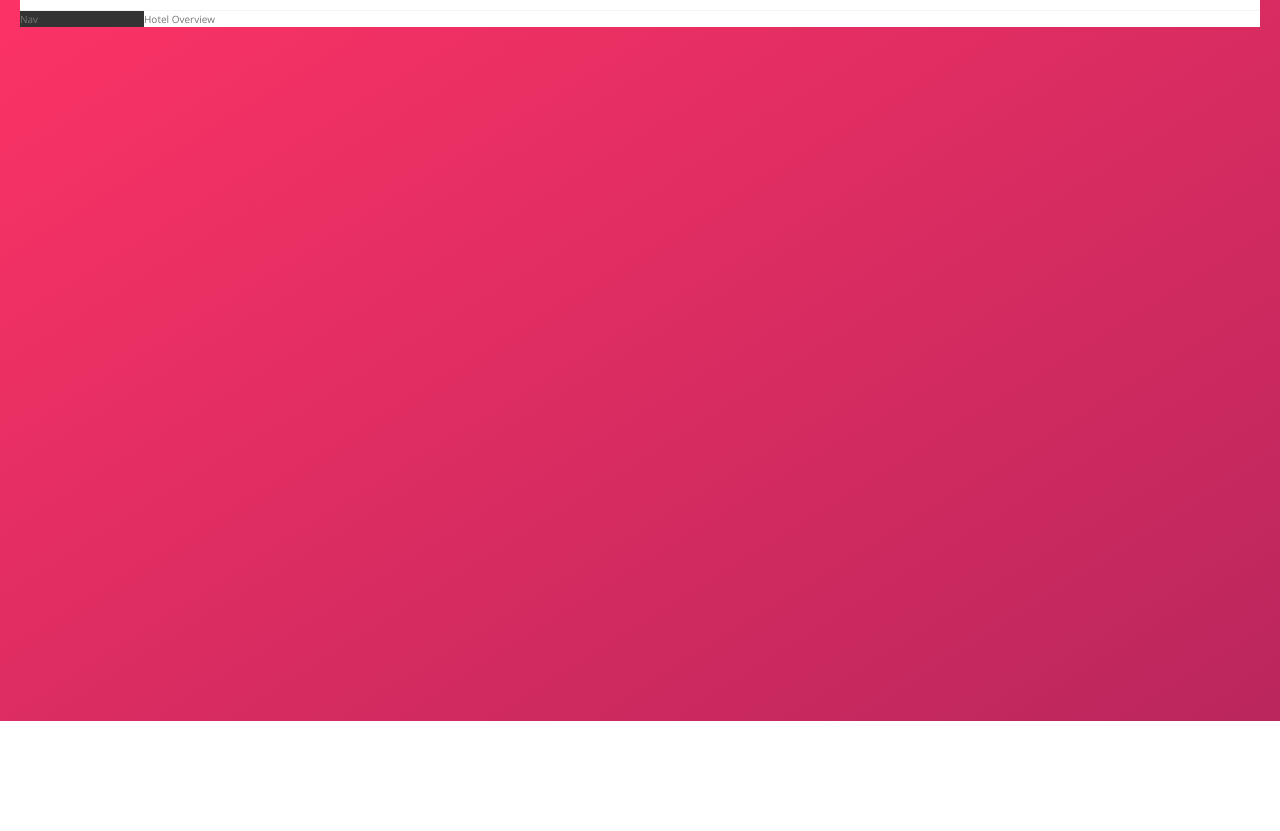
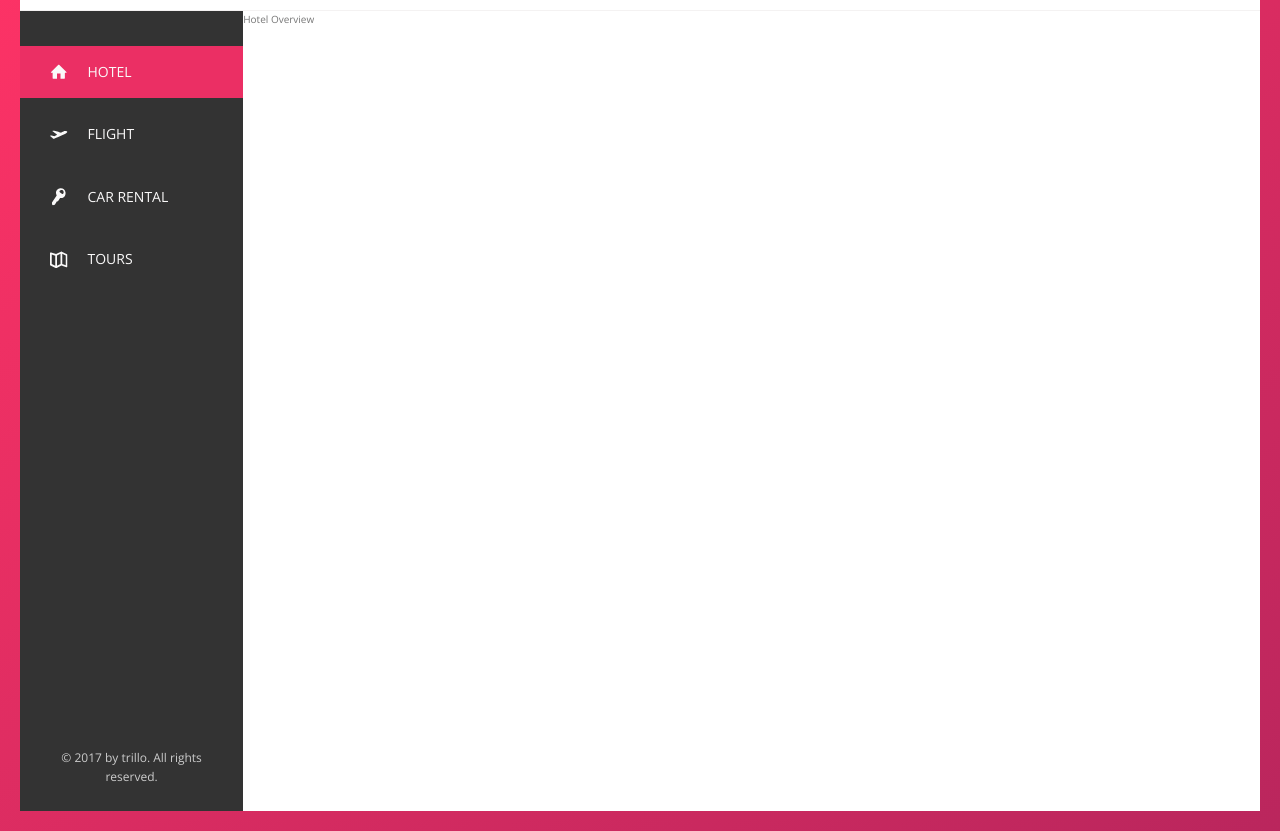
Before and after one commit to Fekry-Ahmed/Trillo, a website: page index.html in a window 1280 px wide. Shown: the part 79-910 px from the top of the page. Before the commit the page ends 800 px from the top, so only its background shows below. Drawn offline with nearby package versions, Linux system fonts and the light colour scheme.

Commit message:
build the sidebar

```diff
--- a/index.html
+++ b/index.html
@@ -59,7 +59,53 @@
                 </nav>
             </header>
             <div class="content">
-                <nav class="sidebar">Nav</nav>
+                <nav class="sidebar">
+                    <ul class="side-nav">
+                        <li class="side-nav__item side-nav__item--active">
+                            <a href="#" class="side-nav__link">
+                                <svg class="side-nav__icon">
+                                    <use
+                                        xlink:href="img/sprite.svg#icon-home"
+                                    ></use>
+                                </svg>
+                                <span>hotel</span>
+                            </a>
+                        </li>
+                        <li class="side-nav__item">
+                            <a href="#" class="side-nav__link">
+                                <svg class="side-nav__icon">
+                                    <use
+                                        xlink:href="img/sprite.svg#icon-aircraft-take-off"
+                                    ></use>
+                                </svg>
+                                <span>flight</span>
+                            </a>
+                        </li>
+                        <li class="side-nav__item">
+                            <a href="#" class="side-nav__link">
+                                <svg class="side-nav__icon">
+                                    <use
+                                        xlink:href="img/sprite.svg#icon-key"
+                                    ></use>
+                                </svg>
+                                <span>car rental</span>
+                            </a>
+                        </li>
+                        <li class="side-nav__item">
+                            <a href="#" class="side-nav__link">
+                                <svg class="side-nav__icon">
+                                    <use
+                                        xlink:href="img/sprite.svg#icon-map"
+                                    ></use>
+                                </svg>
+                                <span>tours</span>
+                            </a>
+                        </li>
+                    </ul>
+                    <div class="copyright">
+                        &copy; 2017 by trillo. All rights reserved.
+                    </div>
+                </nav>
                 <main class="hotel-overview">Hotel Overview</main>
             </div>
         </div>
--- a/sass/_components.scss
+++ b/sass/_components.scss
@@ -106,3 +106,67 @@
         margin-right: 1rem;
     }
 }
+
+.side-nav {
+    font-size: 1.4rem;
+    list-style: none;
+    margin-top: 3.5rem;
+
+    &__item {
+        position: relative;
+
+        &:not(:last-child) {
+            margin-bottom: 1rem;
+        }
+
+        &::before {
+            content: "";
+            background-color: var(--color-primary);
+            position: absolute;
+            top: 0;
+            left: 0;
+            height: 100%;
+            width: 3px;
+            transform: scaleY(0);
+            transition: transform 0.2s, width 0.4s cubic-bezier(1, 0, 0, 1) 0.2s,
+                background-color 0.1s;
+        }
+
+        &:hover::before,
+        &--active::before {
+            transform: scaleY(1);
+            width: 100%;
+        }
+
+        &:active::before {
+            background-color: var(--color-primary-light);
+        }
+    }
+
+    &__link:link,
+    &__link:visited {
+        text-decoration: none;
+        padding: 1.5rem 3rem;
+        text-transform: uppercase;
+        display: block;
+        color: var(--color-grey-light-1);
+        position: relative;
+        z-index: 10;
+
+        display: flex;
+        align-items: center;
+    }
+    &__icon {
+        width: 1.75rem;
+        height: 1.75rem;
+        fill: currentColor;
+        margin-right: 2rem;
+    }
+}
+
+.copyright {
+    font-size: 1.2rem;
+    color: var(--color-grey-light-4);
+    text-align: center;
+    padding: 2.5rem;
+}
--- a/sass/_layout.scss
+++ b/sass/_layout.scss
@@ -18,7 +18,12 @@
 
 .sidebar {
     background-color: var(--color-grey-dark-1);
-    flex: 0 0 10%;
+    flex: 0 0 18%;
+
+    display: flex;
+    flex-direction: column;
+    justify-content: space-between;
+    height: 80rem;
 }
 
 .hotel-overview {
```
Also changed, not shown: css/style.css.
